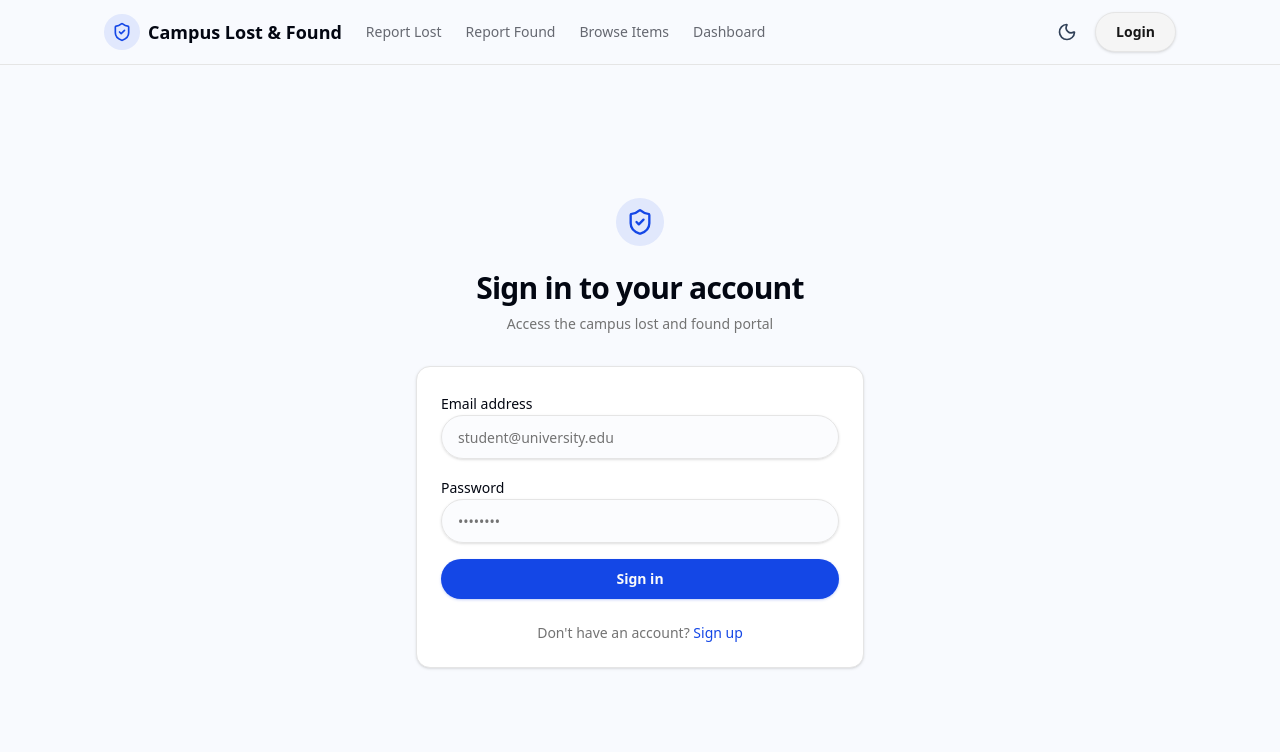
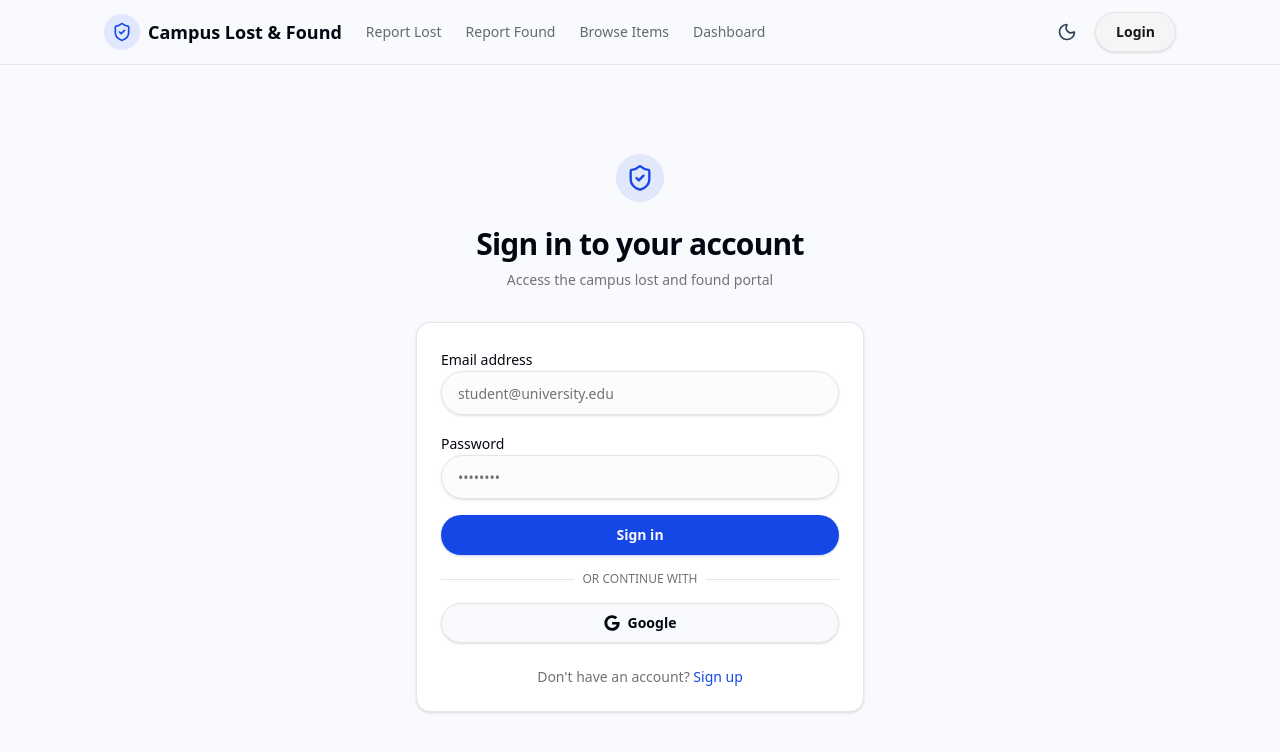
Before and after one commit to Rish3666/Lost-and-Found, a Next.js app: page /login in a window 1280 px wide. Shown: the top 752 px of the page. Built offline with nearby package versions, Linux system fonts and the light colour scheme; no server answers.

Commit message:
update of google login implementation

```diff
--- a/src/app/login/page.tsx
+++ b/src/app/login/page.tsx
@@ -123,6 +123,39 @@
                             ) : null}
                             {mode === "login" ? "Sign in" : "Sign up"}
                         </Button>
+
+                        <div className="relative">
+                            <div className="absolute inset-0 flex items-center">
+                                <span className="w-full border-t" />
+                            </div>
+                            <div className="relative flex justify-center text-xs uppercase">
+                                <span className="bg-card px-2 text-muted-foreground">
+                                    Or continue with
+                                </span>
+                            </div>
+                        </div>
+
+                        <Button
+                            variant="outline"
+                            type="button"
+                            className="w-full"
+                            disabled={loading}
+                            onClick={async () => {
+                                setLoading(true);
+                                const supabase = supabaseBrowser();
+                                await supabase.auth.signInWithOAuth({
+                                    provider: "google",
+                                    options: {
+                                        redirectTo: `${window.location.origin}/auth/callback`,
+                                    },
+                                });
+                            }}
+                        >
+                            <svg className="mr-2 h-4 w-4" aria-hidden="true" focusable="false" data-prefix="fab" data-icon="google" role="img" xmlns="http://www.w3.org/2000/svg" viewBox="0 0 488 512">
+                                <path fill="currentColor" d="M488 261.8C488 403.3 391.1 504 248 504 110.8 504 0 393.2 0 256S110.8 8 248 8c66.8 0 123 24.5 166.3 64.9l-67.5 64.9C258.5 52.6 94.3 116.6 94.3 256c0 86.5 69.1 156.6 153.7 156.6 98.2 0 135-70.4 140.8-106.9H248v-85.3h236.1c2.3 12.7 3.9 24.9 3.9 41.4z"></path>
+                            </svg>
+                            Google
+                        </Button>
                     </form>
 
                     <div className="mt-6 text-center text-sm">
```
